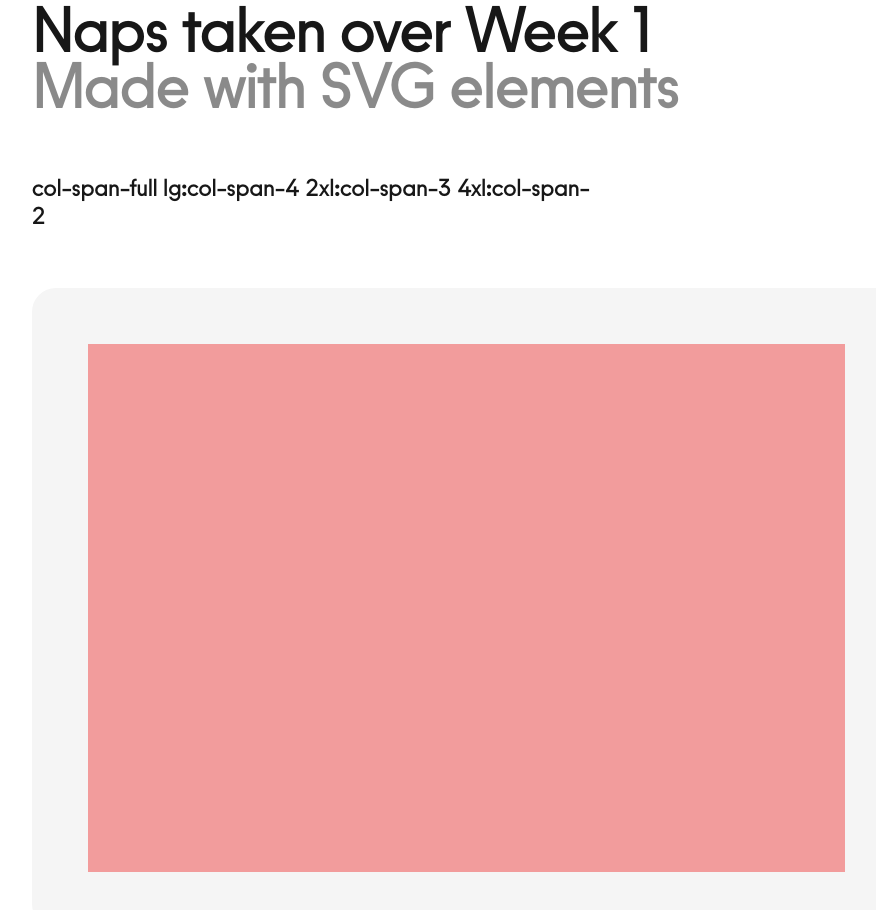
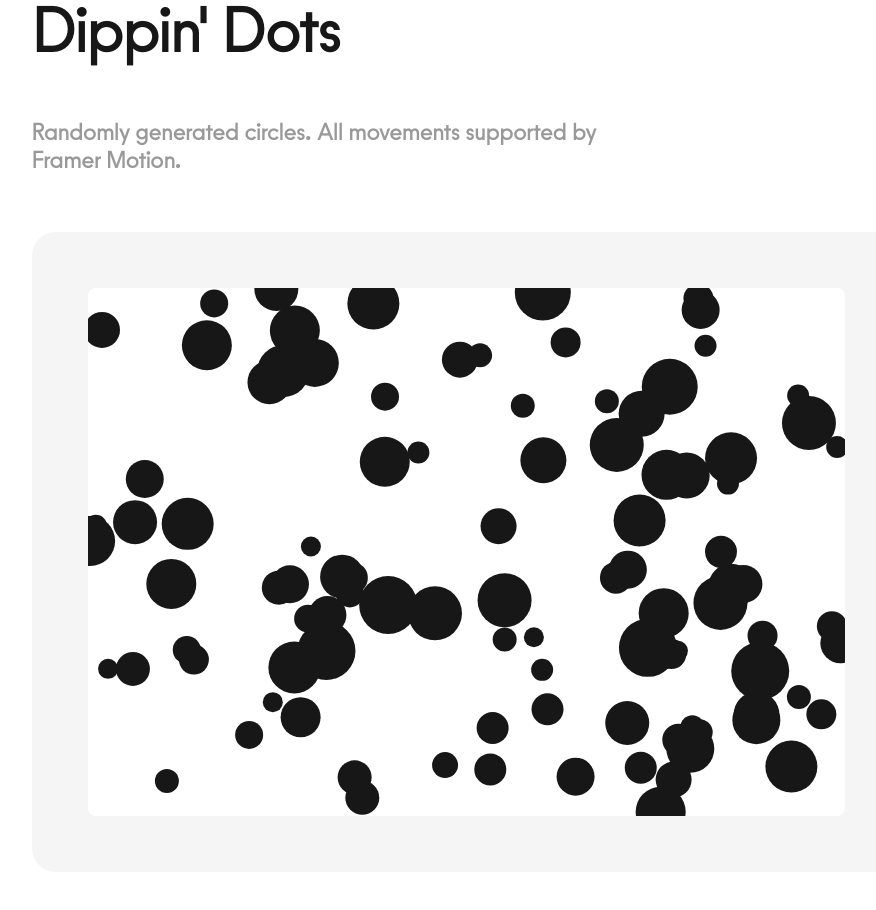
Before and after one commit to nethen/nethen.github.io, a Next.js app: page /visualizations in a window 1280 px wide. Shown: the part 1220-2130 px from the top of the page, without its empty margins (174-1050 px from the left). Built offline with nearby package versions, Linux system fonts and the light colour scheme.

Commit message:
feat: added generative sketch

```diff
--- a/src/pages/components/visualizations/week2/SketchJS.tsx
+++ b/src/pages/components/visualizations/week2/SketchJS.tsx
@@ -1,5 +1,54 @@
+import { useRef, useState } from "react";
+import { useIsClient, useWindowSize } from "usehooks-ts";
+import {
+  AnimatePresence,
+  circInOut,
+  circOut,
+  motion,
+  useInView,
+} from "framer-motion";
+
 export const SketchJS = () => {
-  return <svg className="w-full h-full bg-red-500/50"></svg>;
+  const { width } = useWindowSize();
+  const isClient = useIsClient();
+  const ref = useRef(null);
+  const isInView = useInView(ref, { once: true });
+
+  const [positions, setPositions] = useState(
+    new Array(100).fill(0).map(() => ({
+      x: Math.random() * 100,
+      y: Math.random() * 100,
+      size: Math.floor(10 + Math.random() * 20),
+    }))
+  );
+
+  return (
+    <svg
+      className="w-full h-full rounded-lg"
+      onClick={() => {}}
+      ref={ref}
+      // viewBox="0 0 1080 1080"
+    >
+      <rect fill="var(--background)" width="100%" height="100%" />
+      <AnimatePresence>
+        {isClient &&
+          positions.map((pos, i) => (
+            <motion.circle
+              cx={pos.x + "%"}
+              cy={pos.y + "%"}
+              initial={{ r: 0 }}
+              animate={{ r: isInView ? pos.size : 0 }}
+              whileHover={{ r: pos.size * 1.5 }}
+              whileTap={{ r: pos.size * 0.5 }}
+              transition={{ ease: circOut, duration: 0.3 }}
+              fill="var(--foreground)"
+              key={`w2b-circle-${i}`}
+              className="outline-none"
+            />
+          ))}
+      </AnimatePresence>
+    </svg>
+  );
 };
 
 export default SketchJS;
--- a/src/pages/visualizations/index.tsx
+++ b/src/pages/visualizations/index.tsx
@@ -46,7 +46,7 @@ export default function Visualizations() {
       <article
         className={clsx(
           grid,
-          "gap-y-m2 lg:gap-y-r2 relative pt-m1 lg:pt-r1 pb-m6 lg:mb-r4"
+          "gap-y-m2 lg:gap-y-r2 relative pt-m1 lg:pt-r1 pb-m6 lg:mb-0"
         )}
       >
         {width >= 1024 && isClient && (
@@ -88,15 +88,14 @@ export default function Visualizations() {
           className="col-span-full lg:col-span-6 lg:col-start-2 text-m-lg lg:text-r-lg scroll-m-28"
           id="sketch-1b"
         >
-          <h2>Naps taken over Week 1</h2>
-          <h3 className="opacity-50">Made with SVG elements</h3>
+          <h2>Dippin' Dots</h2>
         </hgroup>
-        <p className="col-span-full lg:col-start-2 lg:col-span-4 2xl:col-start-2 2xl:col-span-3 4xl:col-start-2 4xl:col-span-2">
-          col-span-full lg:col-span-4 2xl:col-span-3 4xl:col-span-2
+        <p className="col-span-full lg:col-start-2 lg:col-span-4 2xl:col-start-2 2xl:col-span-3 4xl:col-start-2 4xl:col-span-2 text-midground">
+          Randomly generated circles. All movements supported by Framer Motion.
         </p>
         <section
           className={clsx(
-            "grid grid-cols-subgrid col-span-full gap-y-m2 lg:gap-y-r2 lg:mb-r6"
+            "grid grid-cols-subgrid col-span-full gap-y-m2 lg:gap-y-r2 lg:mb-0"
           )}
         >
           <Figure>
```
